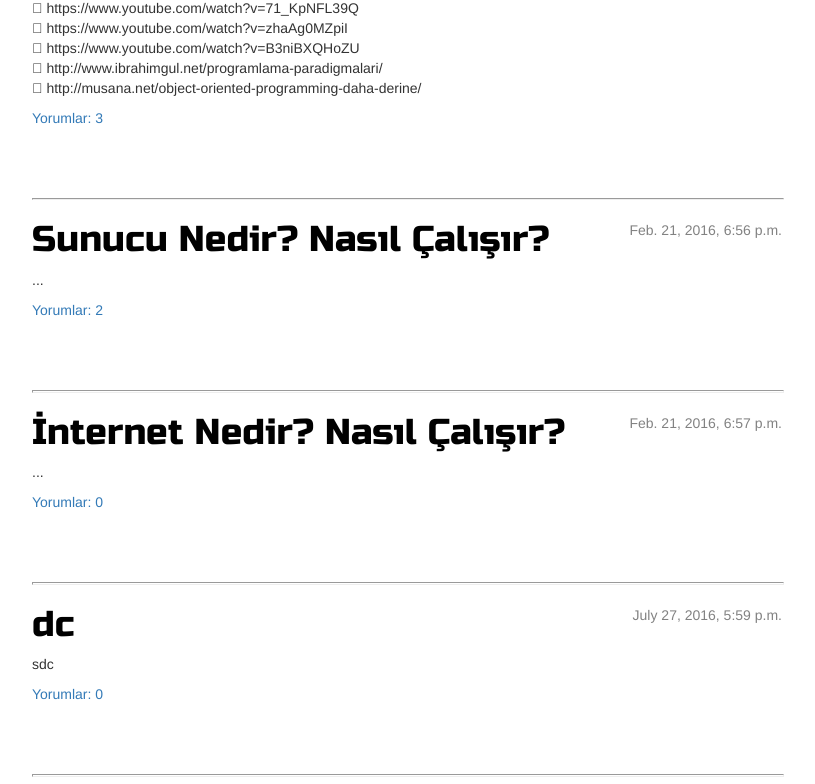
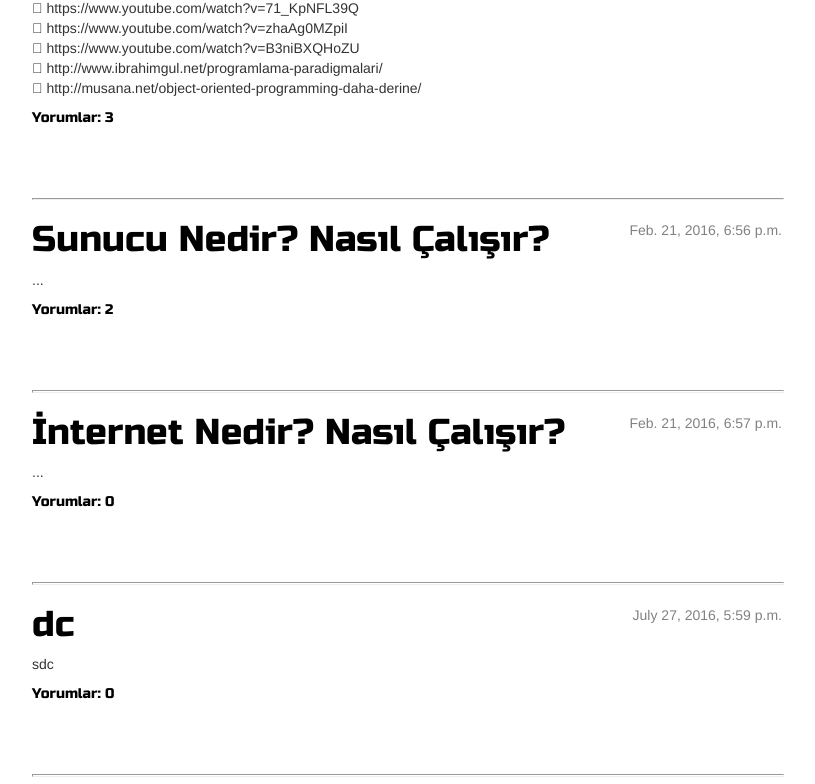
Before and after one commit to metlem/my-first-blog, a Django app: page / in a window 1280 px wide; the page is wider, and only the part inside the window is pictured. Shown: the part 1575-2359 px from the top of that part, without its empty margins (253-1068 px from the left). Run offline with Django 3.2, Linux system fonts and the light colour scheme; data comes from the database, SQL or seed files in the repository; some libraries are stand-ins or nearby versions.

Commit message:
yorum ekleme ozelligi ve css duzenlemesi yapildi

```diff
--- a/blog/static/css/blog.css
+++ b/blog/static/css/blog.css
@@ -85,3 +85,15 @@ hr{
 .comment {
     margin: 20px 20px 20px 20px;
 }
+.post a{
+    color: black;
+    font-family: 'Russo One';
+    font-size: bold;
+    text-decoration:none;
+}
+.post a:hover{
+    color:green;
+    font-weight: 900;
+    background-color: white;
+    text-decoration:none;
+}
```
